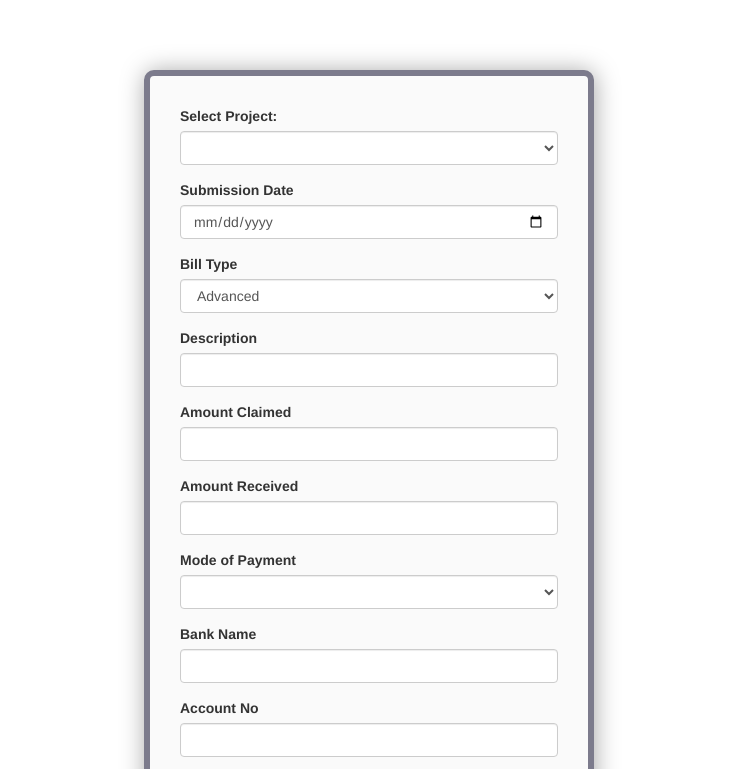
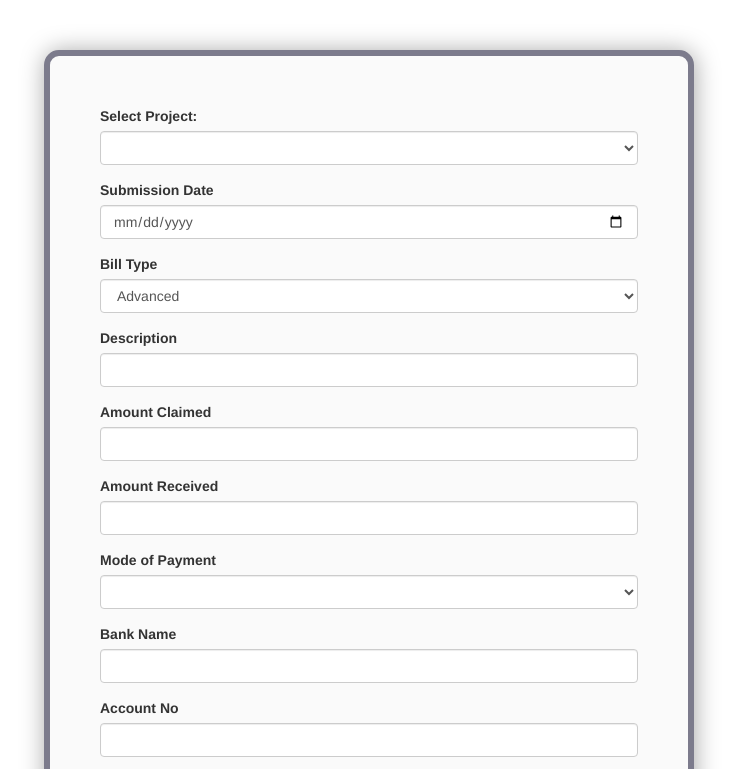
Before and after one commit to flash7even/project-manager, an Electron app: page src/add_bill.html in a window 1280 px wide. Shown: the top 769 px of the page, without its empty margins (271-1010 px from the left). Drawn offline with nearby package versions, Linux system fonts and the light colour scheme; no server answers.

```diff
--- a/assets/css/form.css
+++ b/assets/css/form.css
@@ -1,10 +1,10 @@
 .form-style-9{
-	max-width: 450px;
+	max-width: 650px;
 	background: #FAFAFA;
-	padding: 30px;
+	padding: 50px;
 	margin: 50px auto;
 	box-shadow: 1px 1px 25px rgba(0, 0, 0, 0.35);
-	border-radius: 10px;
+	border-radius: 15px;
 	border: 6px solid #7C7B8C;
 }
 .form-style-9 ul{
```
Also changed, not shown: src/add_bill.html (+0 -1 lines), src/add_boq.html (+0 -1 lines), src/add_material.html (+0 -1 lines), src/add_payment_method.html (+0 -1 lines), src/add_project.html (+0 -1 lines), src/add_transaction.html (+0 -1 lines).
